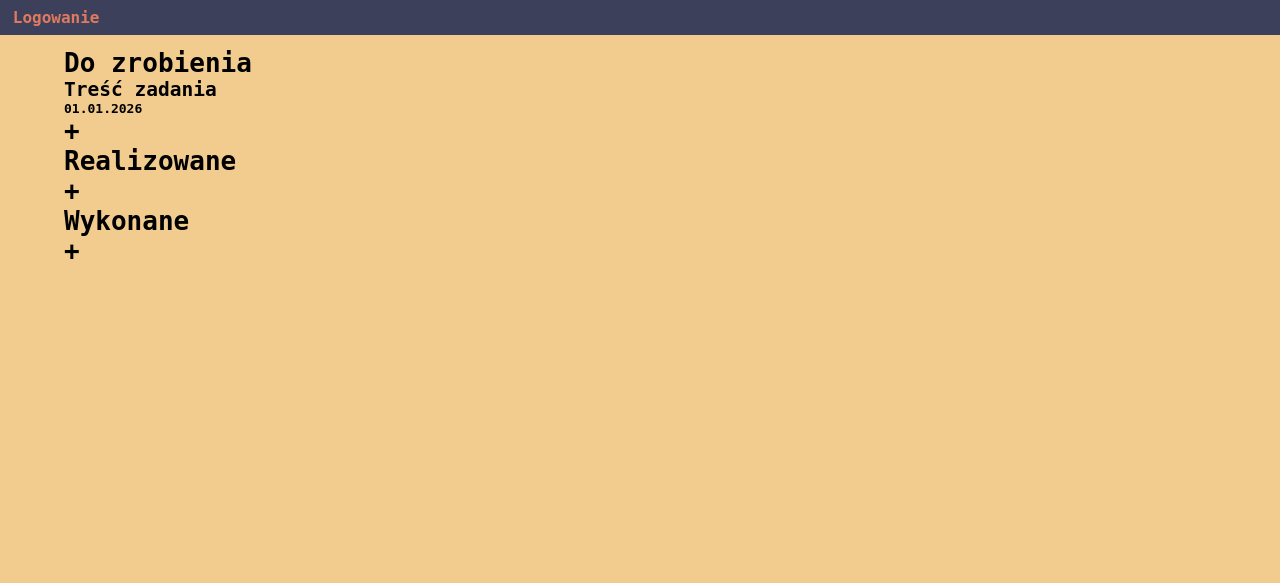
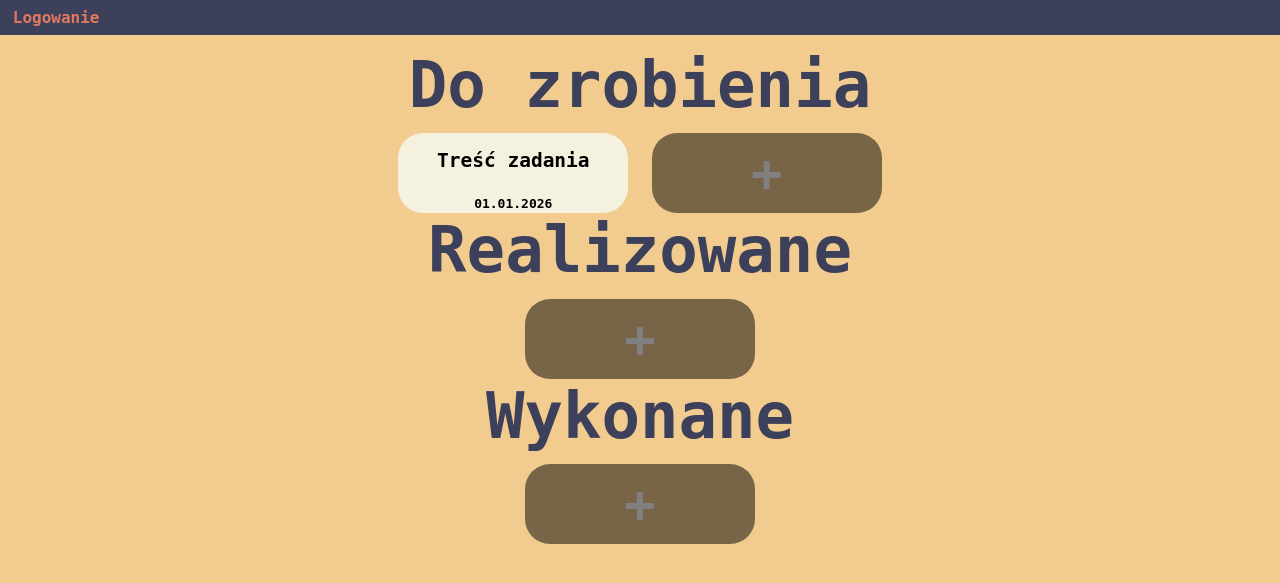
Before and after one commit to JakubK67/Projekt-TODO-List-, a PHP site: page /listazadan.html in a window 1280 px wide. Shown: the top 583 px of the page. Run offline with PHP 8.4, Linux system fonts and the light colour scheme.

Commit message:
Strona-poprawiona-1

```diff
--- a/src/listazadan.html
+++ b/src/listazadan.html
@@ -11,31 +11,31 @@
         <a href="">Logowanie</a>
     </nav>
     <main>
-        <div className="dozrobienia">
-            <h1 className="statusy-h1">Do zrobienia</h1>
-            <div className="zadania">
-                <div className="zadanie">
+        <div class="dozrobienia">
+            <h1 class="statusy-h1">Do zrobienia</h1>
+            <div class="zadania">
+                <div class="zadanie">
                     <h2>Treść zadania</h2>
                     <h4>01.01.2026</h4>
                 </div>
-                <div className="dodawanie">
+                <div class="dodawanie">
                     <h1>+</h1>
                 </div>
             </div>
         </div>
 
-        <div className="realizowane">
-            <h1 className="statusy-h1">Realizowane</h1>
-            <div className="zadania">
-                <div className="dodawanie">
+        <div class="realizowane">
+            <h1 class="statusy-h1">Realizowane</h1>
+            <div class="zadania">
+                <div class="dodawanie">
                     <h1>+</h1>
                 </div>
             </div>
         </div>
-        <div className="wykonane">
-            <h1 className="statusy-h1">Wykonane</h1>
-            <div className="zadania">
-                <div className="dodawanie">
+        <div class="wykonane">
+            <h1 class="statusy-h1">Wykonane</h1>
+            <div class="zadania">
+                <div class="dodawanie">
                     <h1>+</h1>
                 </div>
             </div>
--- a/src/main.css
+++ b/src/main.css
@@ -60,6 +60,10 @@ main{
     gap: 50%;
 }
 
+.zadanie:hover{
+    transform: scale(1.1);
+}
+
 .zadania{
     display: flex;
     flex-wrap: wrap;
@@ -70,7 +74,7 @@ main{
 }
 
 .dodawanie{
-    background-color: black;
+    background-color: rgba(0,0,0,0.5);
     color: gray;
     align-items: center;
     display: flex;
@@ -82,6 +86,9 @@ main{
     border-radius: 25px;
     font-size: 200%;
     user-select: none;
+}
+.dodawanie:hover{
+    transform: scale(1.1);
 }
 
 .statusy-h1{
```
